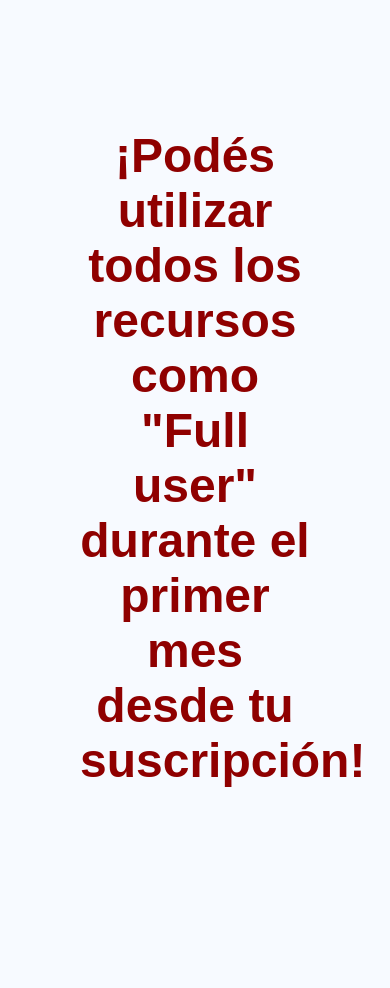
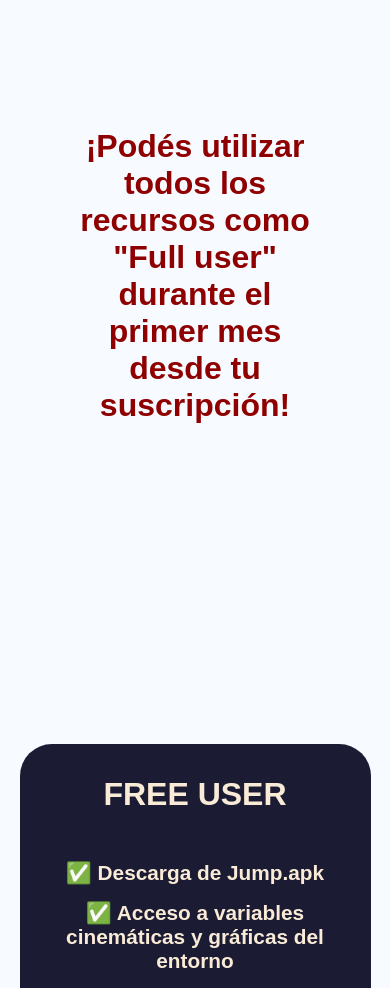
Before and after one commit to ferbassino/kinappweb, a React (Vite) app: page / in a window 390 px wide. Shown: the part 1740-2728 px from the top of the page. Built offline with nearby package versions, Linux system fonts and the light colour scheme; no server answers.

Commit message:
proyects

```diff
--- a/src/App.jsx
+++ b/src/App.jsx
@@ -30,6 +30,7 @@
 import Products from "./views/landing/Products/Products";
 import Loader from "./components/basics/Loader";
 import Error404 from "./components/basics/Error404";
+import Projects from "./views/admin/admin_views/Projects";
 function App() {
   const { user } = useContext(testsContext);
 
@@ -64,6 +65,7 @@
         <Route path="/admin_users" element={<Users />} />
         <Route path="/admin_user" element={<User />} />
         <Route path="/admin_Tests" element={<Tests />} />
+        <Route path="/projects" element={<Projects />} />
       </Route>
       <Route path="*" element={<Error404 />}></Route>
     </Routes>
--- a/src/components/admin/AdminItems.jsx
+++ b/src/components/admin/AdminItems.jsx
@@ -9,8 +9,8 @@
       case "Usuarios":
         navigate("/admin_users");
         break;
-      case "Clientes":
-        navigate("/admin_clients");
+      case "Projects":
+        navigate("/projects");
         break;
       case "Tests":
         navigate("/admin_tests");
--- a/src/views/admin/AdminPanel.jsx
+++ b/src/views/admin/AdminPanel.jsx
@@ -10,8 +10,8 @@
   const { user } = useContext(testsContext);
   const readerOptions = [
     "Usuarios",
-    "Clientes",
     "Tests",
+    "Projects",
     // "Video análisis",
     // "Programa",
     // "Recucrsos kinApp",
--- /dev/null
+++ b/src/views/admin/admin_views/Projects.jsx
@@ -0,0 +1,17 @@
+import React from "react";
+
+const Projects = () => {
+  return (
+    <div>
+      <a
+        href="https://color-trackin.vercel.app/"
+        target="_blank"
+        rel="noopener noreferrer"
+      >
+        <h1>Tracking</h1>
+      </a>
+    </div>
+  );
+};
+
+export default Projects;
--- a/src/views/forms/LoginForm.jsx
+++ b/src/views/forms/LoginForm.jsx
@@ -103,7 +103,7 @@
       console.log(error);
     }
   });
-  console.log(loading);
+
   return (
     <>
       <header>
--- a/src/views/landing/payment/Payment.css
+++ b/src/views/landing/payment/Payment.css
@@ -57,7 +57,7 @@
 .first-month{
   text-align: center;
     color:#8f0000;
-    font-size: 3rem;
+    font-size: 2.5rem;
 
 
 }
@@ -71,7 +71,13 @@
 
 }
 
+   .first-month{
+  text-align: center;
+    color:#8f0000;
+    font-size: 2rem;
 
+
+}
 
 
 
```
Also changed, not shown: src/views/admin/admin_views/Project.css (added).
